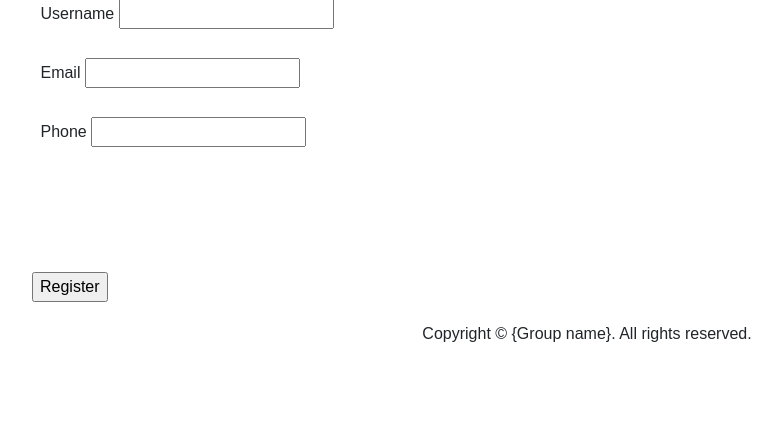
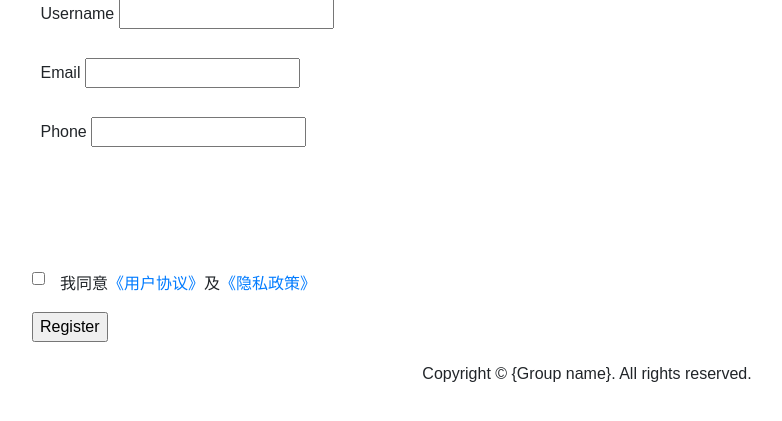
Before and after one commit to SleepinWei/Video-Site-project, a Flask app: template app/templates/register.html in a window 1280 px wide. Shown: the part 175-596 px from the top of the page, without its empty margins (53-835 px from the left). Run offline with Flask 2, Linux system fonts and the light colour scheme; the template is opened without the code that fills it: values that come from a table or form of the project are taken from there, others are empty; parts of the project's set-up code (start-up, migrations or seed data) failed here and were passed over; some libraries are stand-ins or nearby versions.

Commit message:
Must agree term of use and privacy before register

```diff
--- a/app/auth/forms.py
+++ b/app/auth/forms.py
@@ -20,9 +20,9 @@ class RegistrationForm(FlaskForm):
     password2 = PasswordField('Confirm password',validators=[DataRequired('Please enter password again!')])
     email = StringField('Email',validators=[DataRequired('please enter email!'),Email('Email format is incorrect!')])
     phone = StringField('Phone',validators=[DataRequired('please enter phone number'),Regexp("1[3458]\\d[9]", message="Phone number format is incorrect")])
-    check = BooleanField('User agreement')
+    check = BooleanField('User agreement') #必须同意用户协议才能注册
     submit = SubmitField('Register')
-    #请加入必须同意用户协议才能注册的逻辑
+
 
     def validate_username(self,field):
         if User.query.filter_by(name=field.data).first():
--- a/app/templates/register.html
+++ b/app/templates/register.html
@@ -19,8 +19,8 @@
                 <form role="form" method="post">
                     <fieldset>
                         <div class="form-group">
-                                <label for="input_name"><span
-                                        class="glyphicon glyphicon-user"></span>&nbsp;{{ form.name.label }}</label>
+                            <label for="input_name"><span class="glyphicon glyphicon-user"></span>&nbsp;{{
+                                form.name.label }}</label>
                             {{ form.name }}
                         </div>
                         <!--错误提示-->
@@ -30,8 +30,8 @@
                         </div>
                         {% endfor %}
                         <div class="form-group">
-                                <label for="input_email"><span
-                                        class="glyphicon glyphicon-envelope"></span>&nbsp;{{ form.email.label }}</label>
+                            <label for="input_email"><span class="glyphicon glyphicon-envelope"></span>&nbsp;{{
+                                form.email.label }}</label>
                             {{ form.email }}
                         </div>
                         <!--错误提示-->
@@ -41,8 +41,8 @@
                         </div>
                         {% endfor %}
                         <div class="form-group">
-                                <label for="input_phone"><span
-                                        class="glyphicon glyphicon-phone"></span>&nbsp;{{ form.phone.label }}</label>
+                            <label for="input_phone"><span class="glyphicon glyphicon-phone"></span>&nbsp;{{
+                                form.phone.label }}</label>
                             {{ form.phone }}
                         </div>
                         <!--错误提示-->
@@ -52,8 +52,8 @@
                         </div>
                         {% endfor %}
                         <div class="form-group">
-                                <label for="input_password"><span
-                                        class="glyphicon glyphicon-lock"></span>&nbsp;{{ form.pwd.label }}</label>
+                            <label for="input_password"><span class="glyphicon glyphicon-lock"></span>&nbsp;{{
+                                form.pwd.label }}</label>
                             {{ form.pwd }}
                         </div>
                         <!--错误提示-->
@@ -63,8 +63,8 @@
                         </div>
                         {% endfor %}
                         <div class="form-group">
-                                <label for="input_repassword"><span
-                                        class="glyphicon glyphicon-lock"></span>&nbsp;{{ form.repwd.label }}</label>
+                            <label for="input_repassword"><span class="glyphicon glyphicon-lock"></span>&nbsp;{{
+                                form.repwd.label }}</label>
                             {{ form.repwd }}
                         </div>
                         <!--错误提示-->
@@ -73,6 +73,14 @@
                             <font style="color:red">{{ err }}</font>
                         </div>
                         {% endfor %}
+                        <div class="input-group mb-3">
+                            <div>
+                                {{form.check(class='input-group-text input-group-prepend')}}
+                                <!-- <input type="checkbox" aria-label="placeholder text"> -->
+                            </div>
+                            <div class="ml-3">我同意<a href="termOfUse.html">《用户协议》</a>及<a href="privacy.html">《隐私政策》</a>
+                            </div>
+                        </div>
                         {{ form.submit }}
                         {{ form.csrf_token }}
                     </fieldset>
```
Lines whose indentation alone changed are shown as unchanged.
